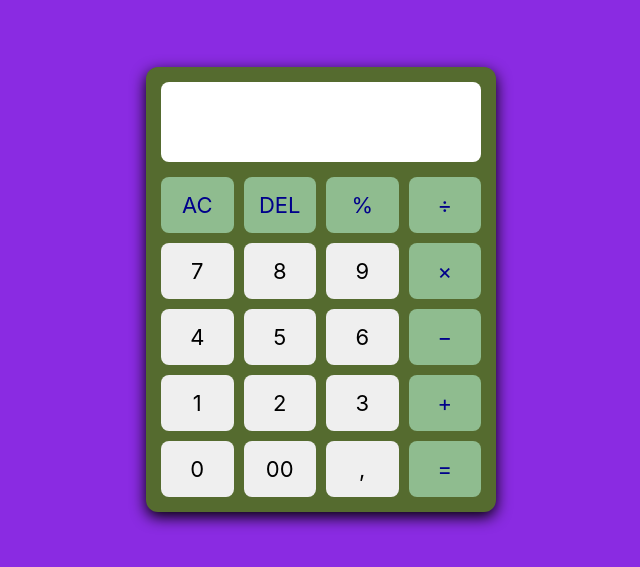
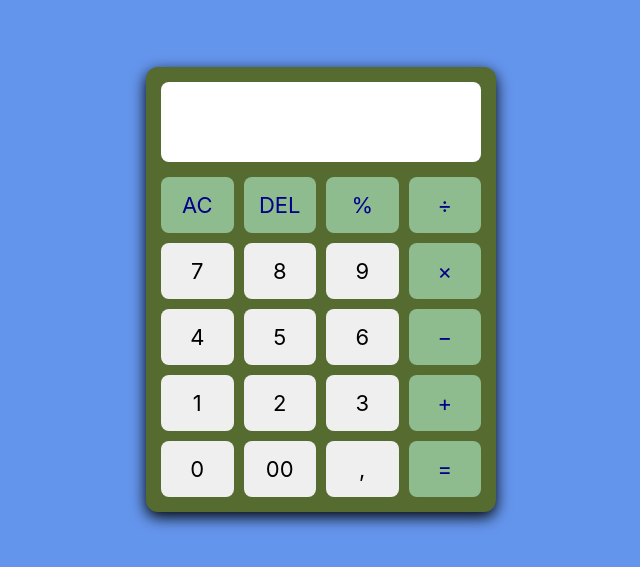
Before and after one commit to Cesar-Menezes/Projetos-Portfolio, a plain HTML site: page calculadora/index.html in a window 1280 px wide. Shown: the part 111-678 px from the top of the page, without its empty margins (319-959 px from the left). Drawn offline with Linux system fonts and the light colour scheme.

Commit message:
alteração de cor
alterei a cor de fundo.

```diff
--- a/calculadora/style.css
+++ b/calculadora/style.css
@@ -11,7 +11,7 @@ body {
     display: flex;
     align-items: center;
     justify-content: center;
-    background-color: blueviolet;
+    background-color:cornflowerblue;
     padding: 20px;
 }
 
```
